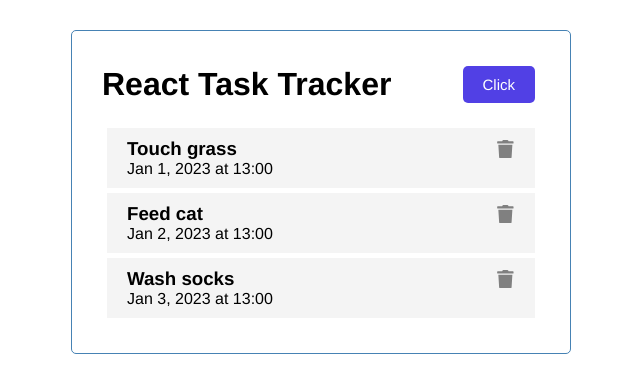
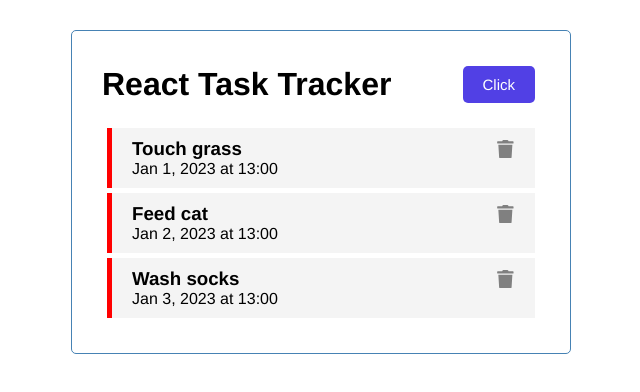
Before and after one commit to entinfx/React-Task-Tracker, a React (Create React App) app: page / in a window 1280 px wide. Shown: the top 392 px of the page, without its empty margins (319-959 px from the left). Built offline with nearby package versions, Linux system fonts and the light colour scheme.

Commit message:
Finish tasks and task components.

```diff
--- a/src/App.js
+++ b/src/App.js
@@ -31,10 +31,21 @@ function App() {
     //
     // setTasks([...])
 
+    // Delete task function
+    const deleteTask = (id) => {
+        setTasks(tasks.filter((task) => task.id !== id))
+    }
+
+    const toggleReminder = (id) => {
+        setTasks(tasks.map((task) => {
+            return task.id === id ? { ...task, reminder: !task.reminder } : task
+        }))
+    }
+
     return (
         <div className="container">
             <Header />
-            <Tasks tasks={tasks} />
+            <Tasks tasks={tasks} onDelete={deleteTask} onToggle={toggleReminder} />
         </div>
     )
 }
--- a/src/components/Task.js
+++ b/src/components/Task.js
@@ -1,11 +1,13 @@
 import { FaTrash } from 'react-icons/fa'
 
-const Task = ({ task }) => {
+const Task = ({ task, onDelete, onToggle }) => {
     return (
-        <div className='task'>
+        <div className={ task.reminder ? 'task reminder' : 'task' } style={{ cursor: 'default' }}
+             onDoubleClick={() => onToggle(task.id)}>
             <h3>
                 {task.text}
-                <FaTrash style={{ color: 'grey', cursor: 'pointer' }} />
+                <FaTrash style={{ color: 'grey', cursor: 'pointer' }}
+                         onClick={() => onDelete(task.id)} />
             </h3>
 
             <p>{task.date}</p>
--- a/src/components/Tasks.js
+++ b/src/components/Tasks.js
@@ -1,9 +1,13 @@
 import Task from './Task'
 
-const Tasks = ({ tasks }) => {
+const Tasks = ({ tasks, onDelete, onToggle }) => {
+    if (tasks.length === 0) {
+        return <p>There are no tasks. Add some!</p>
+    }
+
     return (<>{
         tasks.map((task) => (
-            <Task key={task.id} task={task} />
+            <Task key={task.id} task={task} onDelete={onDelete} onToggle={onToggle} />
         ))
     }</>)
 }
--- a/src/index.css
+++ b/src/index.css
@@ -68,7 +68,7 @@ body {
 }
 
 .task.reminder {
-    border-left: 5px solid green
+    border-left: 5px solid red
 }
 
 .task h3 {
```
